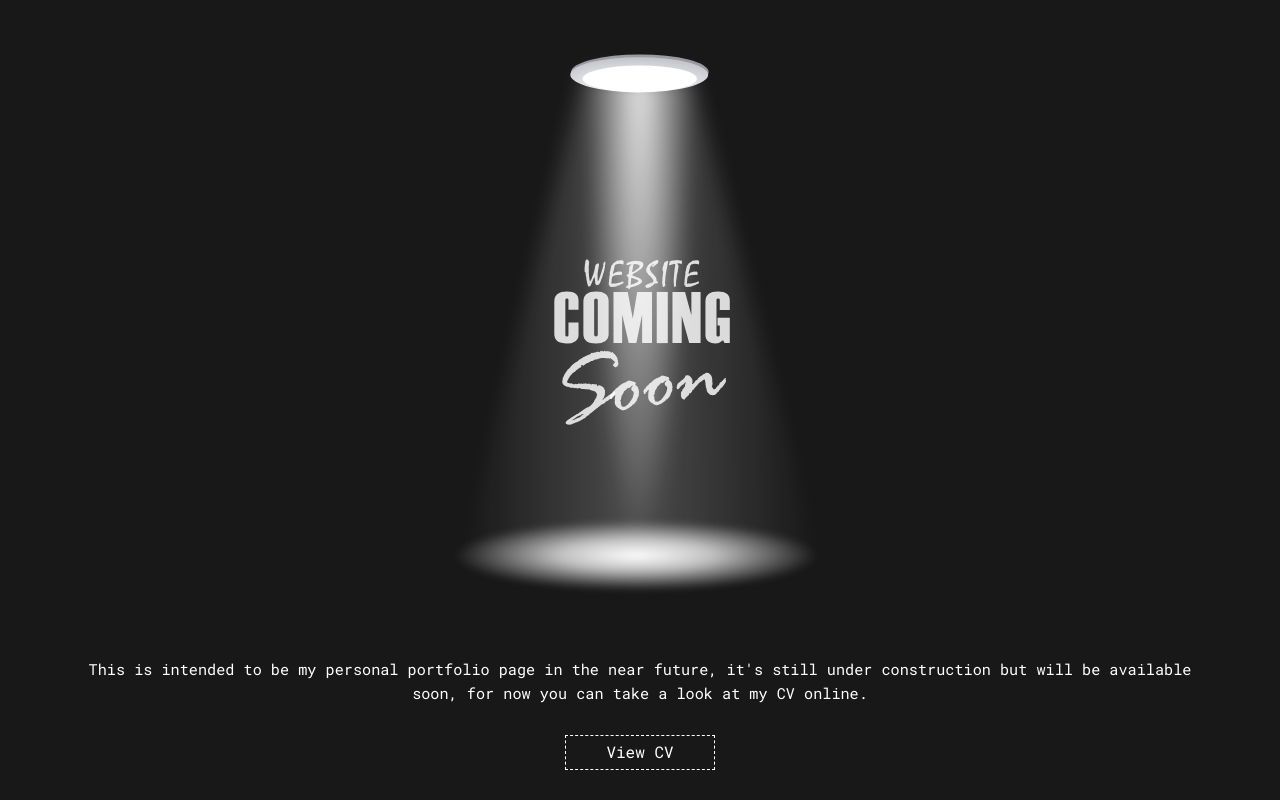
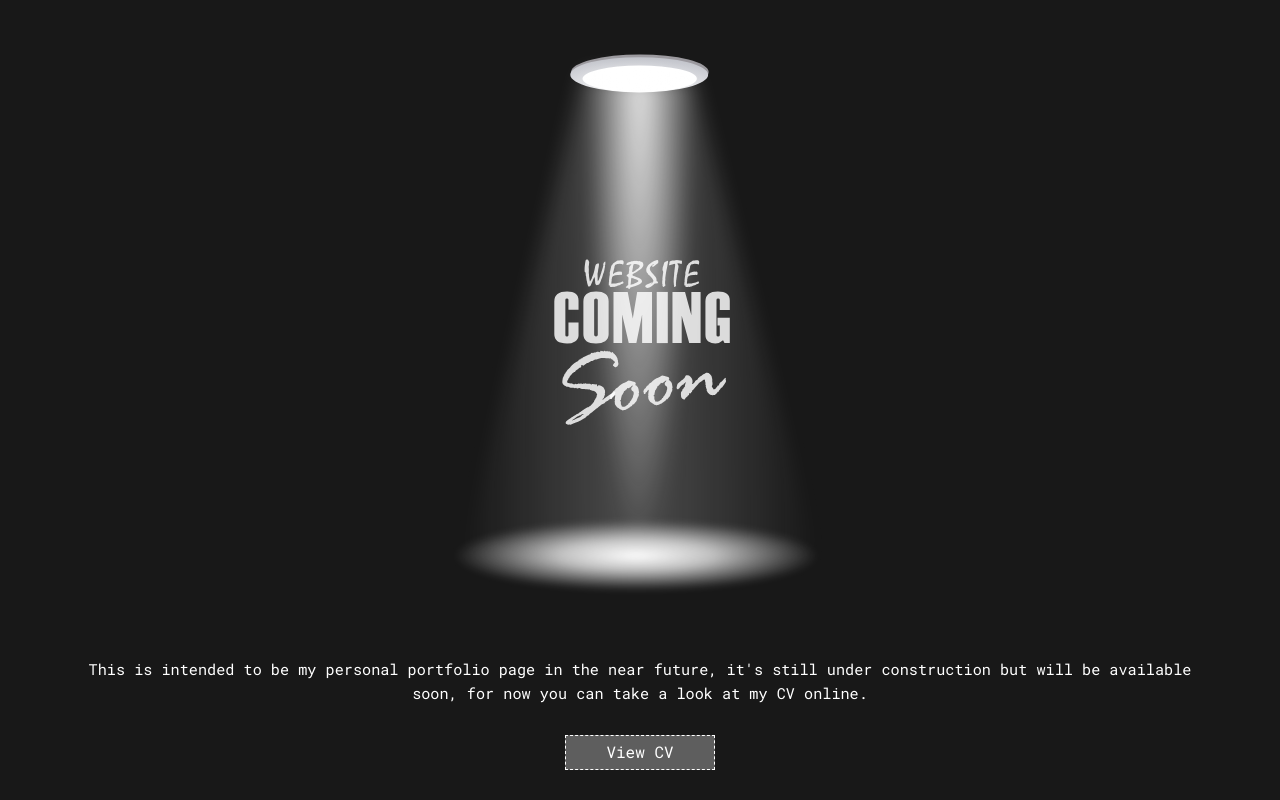
Before and after one commit to jucargr84/portfolio, a plain HTML site: page index.html in a window 1280 px wide. In both pictures the pointer is over the link "View CV". Shown: the part 158-958 px from the top of the page. Drawn offline with Linux system fonts and the light colour scheme.

Commit message:
Update build.css

```diff
--- a/build.css
+++ b/build.css
@@ -40,6 +40,10 @@ body{
     text-align: center;
     line-height: 32px;
     border: 1px dashed white;
+    transition: background-color .3s;
+}
+.link-cv:hover{
+    background-color: rgba(255,255,255, 0.3);
 }
 svg{
     display: block;
```
